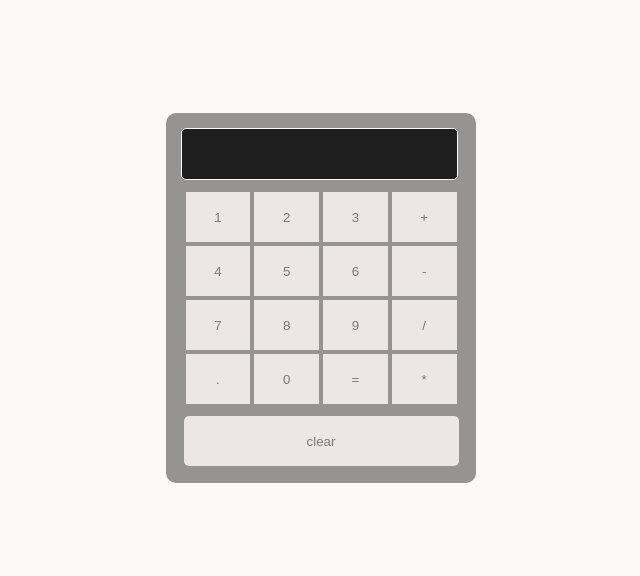
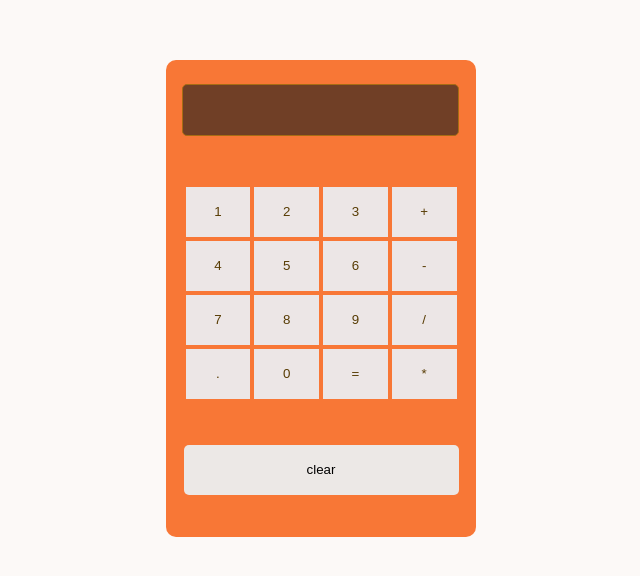
Before and after one commit to SekoM1/JAVASCRIPT, a plain HTML site: page index.html in a window 1280 px wide. Shown: the part 102-678 px from the top of the page, without its empty margins (319-959 px from the left). Drawn offline with Linux system fonts and the light colour scheme.

Commit message:
new feature

```diff
--- a/style.css
+++ b/style.css
@@ -14,47 +14,47 @@ html, body {
   .calculator{
     text-align: center;
     width: 300px;
-    height: 360px;
+    height: 467px;
     border-radius: 10px;
     margin: auto;
     position: absolute;
     top: 0; left: 0; right: 0; bottom: 0;
-    background-color: #969493;
+    background-color: #f87736;
     padding: 5px;
   }
 
   .buttons {
     width: 275px;
     text-align: center;
-    margin:10px auto;
+    margin:49px auto;
   }
 
   .btn{
     float: left;
     margin: 2px;
     width: 64.75px;
-    color: #7c7b79;
+    color: #583c04;
     background: rgb(236, 230, 230);
     cursor: pointer;
   }
 
   .textbox {
-    margin-top: 10px;
+    margin-top: 19px;
     text-align: right;
-    border: 1px solid snow;
+    border: 1px solid rgb(167, 108, 19);
     border-radius: 5px;
     height: 50px;
     width: 275px;
-    background-color: #1f1e1e;
-    color: #fff;
-    margin-left: 10px;
+    background-color: #1f1e1e9f;
+    color: rgb(245, 153, 49);
+    margin-left: 11px;
   }
   .clrbtn{
     width: 275px;
     text-align: center;
-    margin:10px auto;
-    color: #7c7b79;
-    background: rgb(236, 230, 230);
+    margin:44px auto;
+    color: #000000;
+    background: rgb(236, 232, 230);
     cursor: pointer;
     height: 50px;
     border: none;
```
